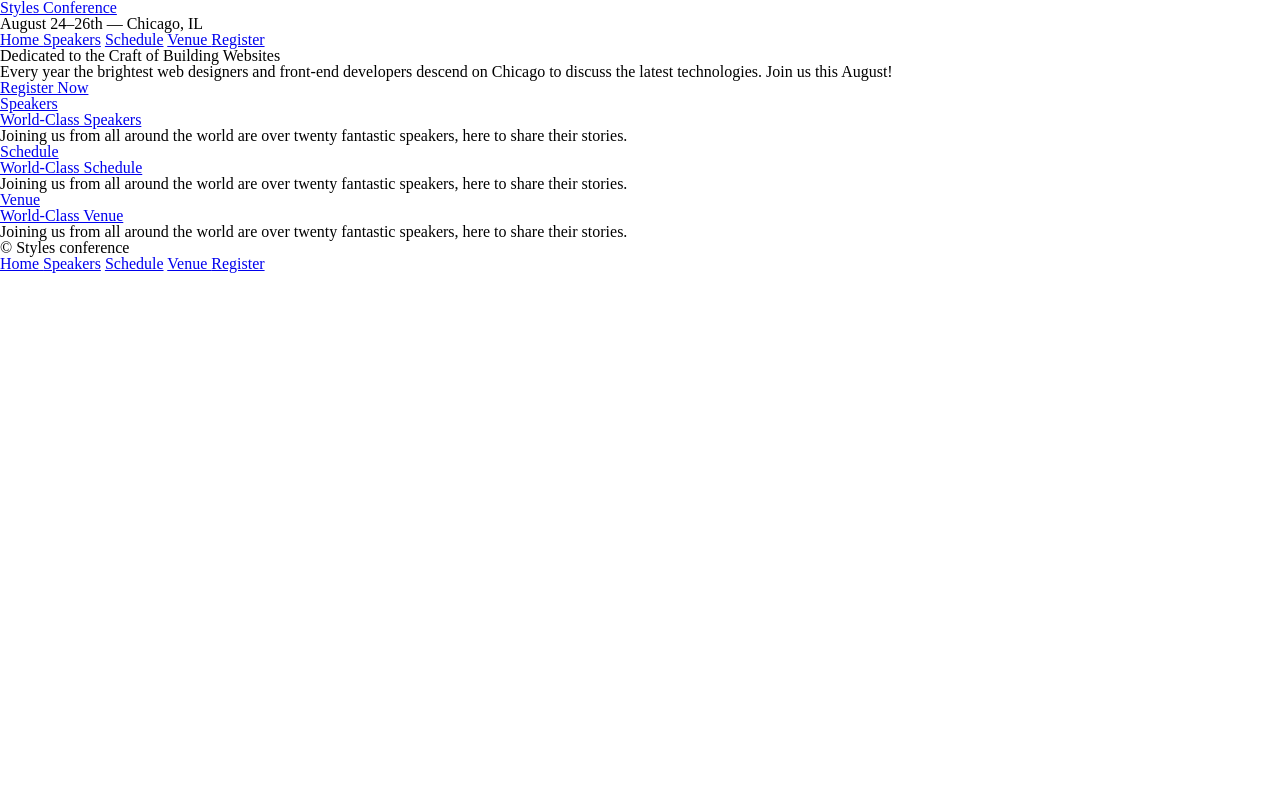
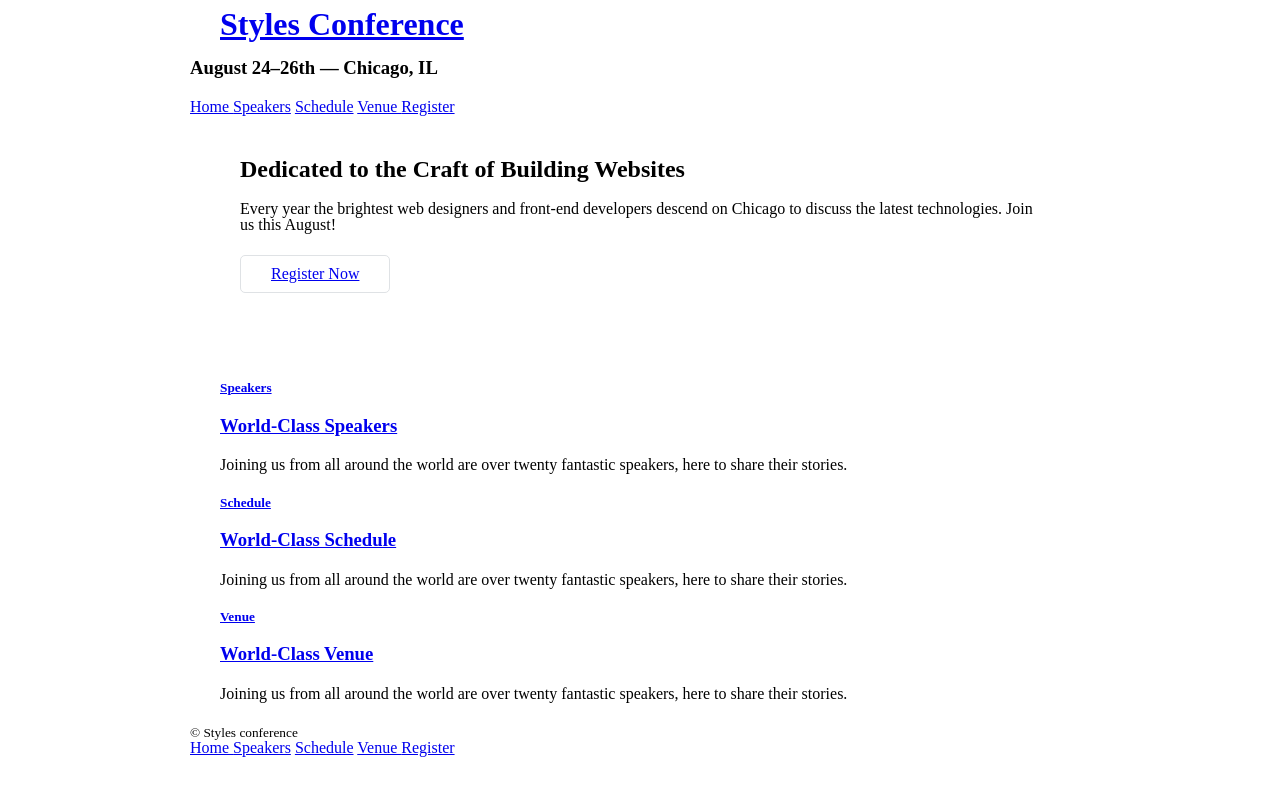
Before and after one commit to oluwatimilehin/styles-conference, a plain HTML site: page index.html in a window 1280 px wide. Drawn offline with Linux system fonts and the light colour scheme.

Commit message:
Add new styles for the grid, hero section, button and typography from lesson 4

```diff
--- a/assets/stylesheets/main.css
+++ b/assets/stylesheets/main.css
@@ -1,6 +1,5 @@
 /* http://meyerweb.com/eric/tools/css/reset/ 2. v2.0 | 20110126
   License: none (public domain)
-*/
 
 
 html, body, div, span, applet, object, iframe,
@@ -46,3 +45,59 @@ table {
   border-collapse: collapse;
   border-spacing: 0;
 }
+
+
+/*
+  ========================================
+  Grid
+  ========================================
+*/
+
+
+*,
+*:before,
+*:after {
+  -webkit-box-sizing: border-box;
+     -moz-box-sizing: border-box;
+          box-sizing: border-box;
+}
+
+.container{
+  width: 960px;
+  margin: 0px auto;
+  padding-left: 30px;
+  padding-right: 30px;
+
+}
+
+/**
+ * Typography
+ */
+
+h1, h3, h4, h5, p{
+  margin-bottom: 22px;
+}
+
+/**
+ * Buttons
+ */
+
+.btn{
+  border-radius: 5px;
+  display: inline-block;
+  margin: 0;
+}
+
+.btn-alt {
+  border: 1px solid #dfe2e5;
+  padding: 10px 30px;
+}
+
+/**
+ * Home
+ */
+
+.hero{
+  padding: 22px 80px 66px 80px;
+
+}
--- a/index.html
+++ b/index.html
@@ -6,9 +6,9 @@
 	<link rel="stylesheet" type="text/css" href="assets/stylesheets/main.css">
 </head>
 <body>
-<header>
+<header class="container">
 
-	<h1>
+	<h1 class="container">
 	 	<a href="index.html"> Styles Conference </a>
 	</h1>
 	<h3> August 24&ndash;26th &mdash; Chicago, IL</h3>
@@ -22,17 +22,17 @@
 
 </header>
 
-<section>
+<section class=" hero container">
 
 	<h2>Dedicated to the Craft of Building Websites </h2>
 	<p> Every year the brightest web designers and front-end developers descend on Chicago to discuss the latest technologies. Join us this August! </p>
-	<a href="register.html"> Register Now </a>
+	<a href="register.html" class="btn btn-alt"> Register Now </a>
 
 </section>
 
-<section>
+<section class="container" >
 
-	<section>
+	<section class="container">
 		<a href="speakers.html">
 			<h5>Speakers</h5>
 			<h3>World-Class Speakers </h3>
@@ -40,7 +40,7 @@
 		<p> Joining us from all around the world are over twenty fantastic speakers, here to share their stories. </p>
 	</section>
 
-	<section>
+	<section class="container">
 		<a href="schedule.html">
 			<h5>Schedule</h5>
 			<h3>World-Class Schedule </h3>
@@ -48,7 +48,7 @@
 		<p> Joining us from all around the world are over twenty fantastic speakers, here to share their stories. </p>
 	</section>
 
-	<section>
+	<section class="container">
 		<a href="Venue.html">
 			<h5>Venue</h5>
 			<h3>World-Class Venue </h3>
@@ -58,7 +58,7 @@
 
 </section>
 
-<footer>
+<footer class="container">
 
 	<small>&copy; Styles conference</small>
 		<nav>
```
